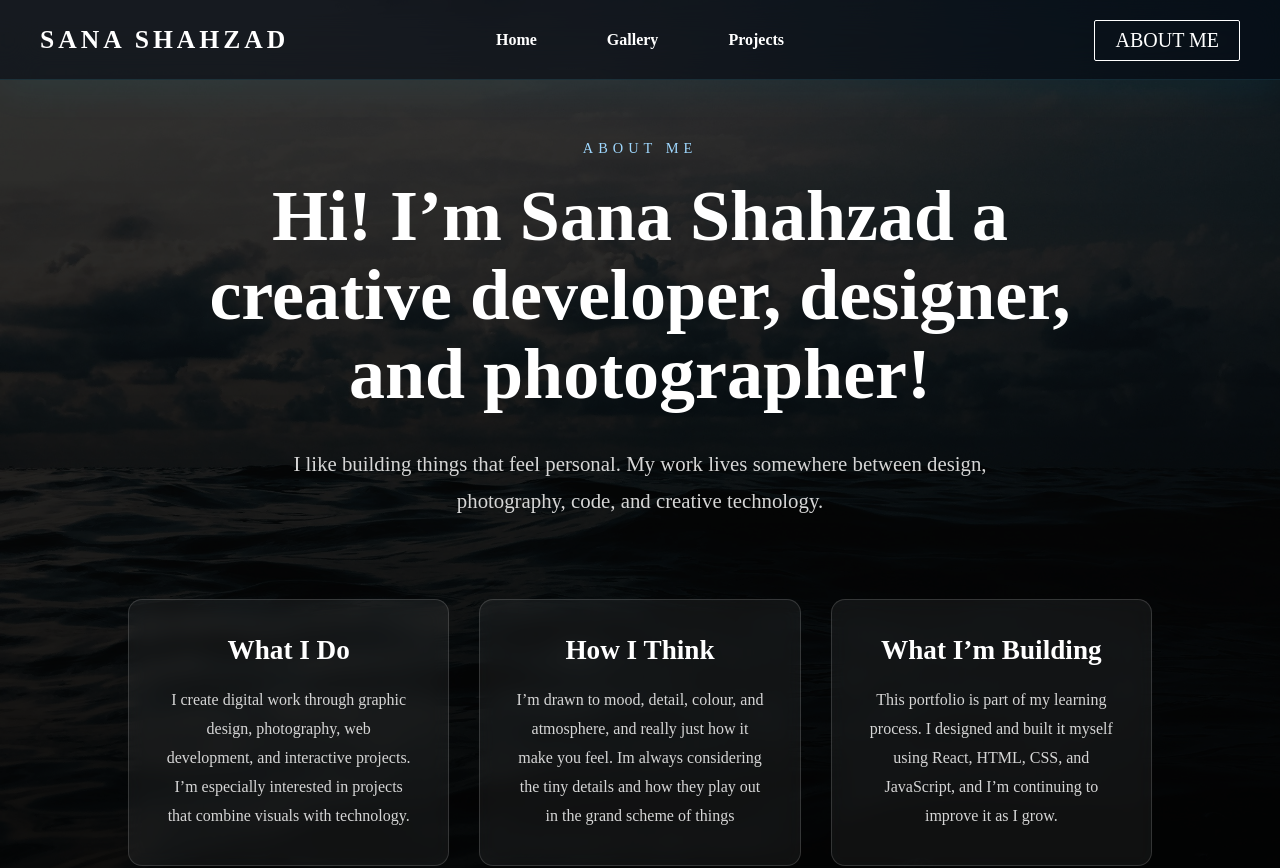
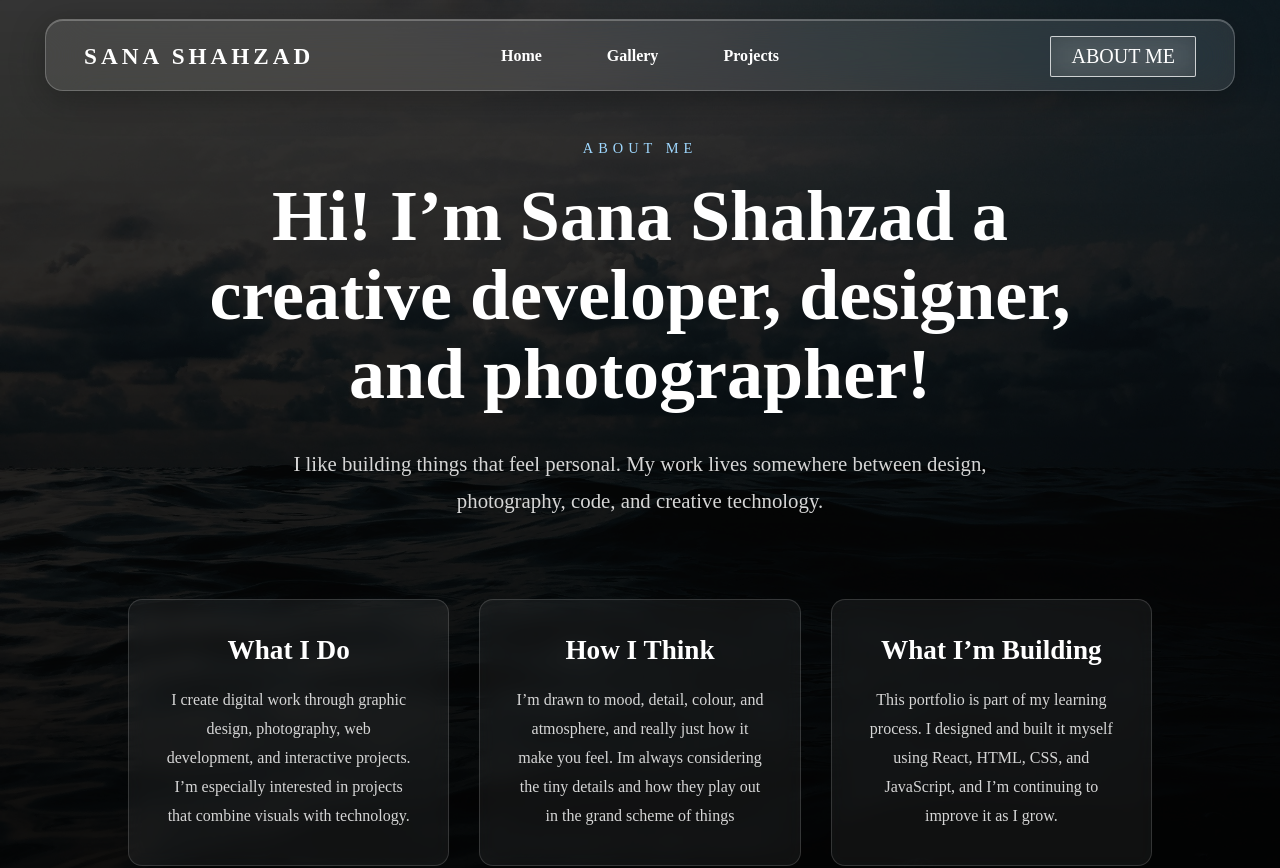
Before and after one commit to sunqn05/sana_shahzad, a React (Create React App) app: page /about in a window 1280 px wide. Shown: the top 868 px of the page. Built offline with nearby package versions, Linux system fonts and the light colour scheme.

Commit message:
added froste deffect

```diff
--- a/src/components/Cards.js
+++ b/src/components/Cards.js
@@ -21,12 +21,6 @@ function Cards() {
               label='Projects'
               path='/projects'
             />
-            <CardItem
-              src='images/img-5.jpg'
-              text='A little more about me, my style, and what I am building'
-              label='About'
-              path='/about'
-            />
           </ul>
         </div>
       </div>
--- a/src/components/Navbar.css
+++ b/src/components/Navbar.css
@@ -1,54 +1,70 @@
 .navbar {
-  height: 80px;
   width: 100%;
+  height: 110px;
+
   position: fixed;
   top: 0;
   left: 0;
   z-index: 999;
 
-  background: rgba(3, 10, 20, 0.58);
-  backdrop-filter: blur(18px);
-  -webkit-backdrop-filter: blur(18px);
+  display: flex;
+  justify-content: center;
+  align-items: center;
 
-  border-bottom: 1px solid rgba(94, 231, 255, 0.12);
-  box-shadow: 0 10px 40px rgba(0, 200, 255, 0.06);
+  background: transparent;
 }
 
 .navbar-container {
-  max-width: 1400px;
-  height: 80px;
-  margin: 0 auto;
-  padding: 0 40px;
+  width: calc(100% - 90px);
+  max-width: 1500px;
+  height: 72px;
+
+  padding: 0 38px;
 
   display: grid;
   grid-template-columns: 1fr auto 1fr;
   align-items: center;
+
+  background: rgba(255, 255, 255, 0.10);
+  backdrop-filter: blur(22px) saturate(160%);
+  -webkit-backdrop-filter: blur(22px) saturate(160%);
+
+  border: 1px solid rgba(255, 255, 255, 0.22);
+  border-radius: 18px;
+
+  box-shadow:
+    0 8px 35px rgba(0, 0, 0, 0.28),
+    inset 0 1px 0 rgba(255, 255, 255, 0.25);
 }
 
 .navbar-logo {
   justify-self: start;
   color: white;
   text-decoration: none;
-  font-size: 1.6rem;
+
+  font-size: 1.45rem;
   font-weight: 700;
   letter-spacing: 4px;
   white-space: nowrap;
+
   transition: 0.3s ease;
 }
 
 .nav-menu {
   justify-self: center;
+
   display: flex;
   align-items: center;
   justify-content: center;
-  gap: 70px;
+  gap: 65px;
+
   list-style: none;
   margin: 0;
   padding: 0;
 }
 
 .nav-item {
-  height: 80px;
+  height: 72px;
   display: flex;
   align-items: center;
 }
@@ -56,13 +72,18 @@
 .nav-links,
 .nav-links-mobile {
   position: relative;
+
   color: white;
   text-decoration: none;
+
   font-size: 1rem;
   font-weight: 600;
+
   height: 100%;
+
   display: flex;
   align-items: center;
+
   transition: 0.3s ease;
 }
 
@@ -70,20 +91,24 @@
 .nav-links-mobile::after {
   content: "";
   position: absolute;
-  bottom: 22px;
+
+  bottom: 18px;
   left: 50%;
+
   width: 0;
   height: 2px;
-  background: var(--cyan);
+
+  background: #5ee7ff;
   transform: translateX(-50%);
+
+  box-shadow: 0 0 12px rgba(94, 231, 255, 0.85);
   transition: 0.3s ease;
-  box-shadow: 0 0 12px rgba(94, 231, 255, 0.8);
 }
 
 .nav-links:hover,
 .nav-links-mobile:hover,
 .navbar-logo:hover {
-  color: var(--cyan);
+  color: #5ee7ff;
 }
 
 .nav-links:hover::after,
@@ -95,6 +120,20 @@
   justify-self: end;
 }
 
+.btn-mobile .btn {
+  background: rgba(255, 255, 255, 0.08);
+  border: 1px solid rgba(255, 255, 255, 0.75);
+  backdrop-filter: blur(12px);
+  -webkit-backdrop-filter: blur(12px);
+}
+
+.btn-mobile .btn:hover {
+  background: rgba(94, 231, 255, 0.12);
+  border-color: #5ee7ff;
+  color: #5ee7ff;
+  box-shadow: 0 0 22px rgba(94, 231, 255, 0.22);
+}
+
 .menu-icon {
   display: none;
   color: white;
@@ -103,10 +142,22 @@
 }
 
 @media screen and (max-width: 960px) {
+  .navbar {
+    height: 90px;
+  }
+
   .navbar-container {
+    width: calc(100% - 30px);
+    height: 66px;
+    padding: 0 22px;
+
     display: flex;
     justify-content: space-between;
-    padding: 0 25px;
+  }
+
+  .navbar-logo {
+    font-size: 1.1rem;
+    letter-spacing: 2px;
   }
 
   .menu-icon {
@@ -116,22 +167,28 @@
 
   .nav-menu {
     position: absolute;
-    top: 80px;
+    top: 82px;
     left: -100%;
-    width: 100%;
-    height: calc(100vh - 80px);
+
+    width: calc(100% - 30px);
+    height: calc(100vh - 105px);
+
+    margin-left: 15px;
 
     flex-direction: column;
     justify-content: flex-start;
     align-items: center;
     gap: 0;
 
-    background: rgba(3, 10, 20, 0.92);
-    backdrop-filter: blur(18px);
-    -webkit-backdrop-filter: blur(18px);
+    background: rgba(3, 18, 32, 0.78);
+    backdrop-filter: blur(24px) saturate(160%);
+    -webkit-backdrop-filter: blur(24px) saturate(160%);
+
+    border: 1px solid rgba(255, 255, 255, 0.18);
+    border-radius: 18px;
 
     transition: 0.45s ease;
-    padding-top: 40px;
+    padding-top: 35px;
   }
 
   .nav-menu.active {
--- a/src/components/pages/ArtGallery.css
+++ b/src/components/pages/ArtGallery.css
@@ -57,16 +57,37 @@
 }
 
 .category-card {
-  background: var(--glass-bg);
-  border: 1px solid var(--glass-border);
+  background: rgba(3, 18, 32, 0.48);
+  border: 1px solid rgba(94, 231, 255, 0.28);
   border-radius: 22px;
   overflow: hidden;
 
-  backdrop-filter: blur(14px);
-  -webkit-backdrop-filter: blur(14px);
+  backdrop-filter: blur(22px) saturate(160%);
+  -webkit-backdrop-filter: blur(22px) saturate(160%);
 
-  box-shadow: 0 0 35px rgba(0, 200, 255, 0.06);
+  box-shadow:
+    0 0 35px rgba(94, 231, 255, 0.12),
+    inset 0 1px 0 rgba(255, 255, 255, 0.12);
+
   transition: 0.35s ease;
+}
+
+.category-card:hover {
+  transform: translateY(-8px);
+  background: rgba(6, 28, 48, 0.62);
+  border-color: rgba(94, 231, 255, 0.65);
+
+  box-shadow:
+    0 0 45px rgba(94, 231, 255, 0.22),
+    inset 0 1px 0 rgba(255, 255, 255, 0.18);
+}
+
+.category-info h3 {
+  color: white;
+}
+
+.category-info p {
+  color: #cbd5e1;
 }
 
 .category-card:hover {
--- a/src/components/pages/ArtGallery.js
+++ b/src/components/pages/ArtGallery.js
@@ -26,7 +26,7 @@ function ArtGallery() {
     },
     {
       folder: "product",
-      cover: "photo-1.jpg",
+      cover: "photo-1.png",
       title: "Product Photography",
       description: "Clean product shots, lighting, styling, and presentation.",
       images: ["photo-1.jpg", "photo-2.png", "photo-3.jpg"],
@@ -43,7 +43,7 @@ function ArtGallery() {
     },
     {
       folder: "business",
-      cover: "art-1.png",
+      cover: "art-1.jpg",
       title: "Business Design",
       description: "Branding, professional graphics, and visual identity work.",
       images: ["art-1.png", "art-2.jpg", "art-3.png"],
```
